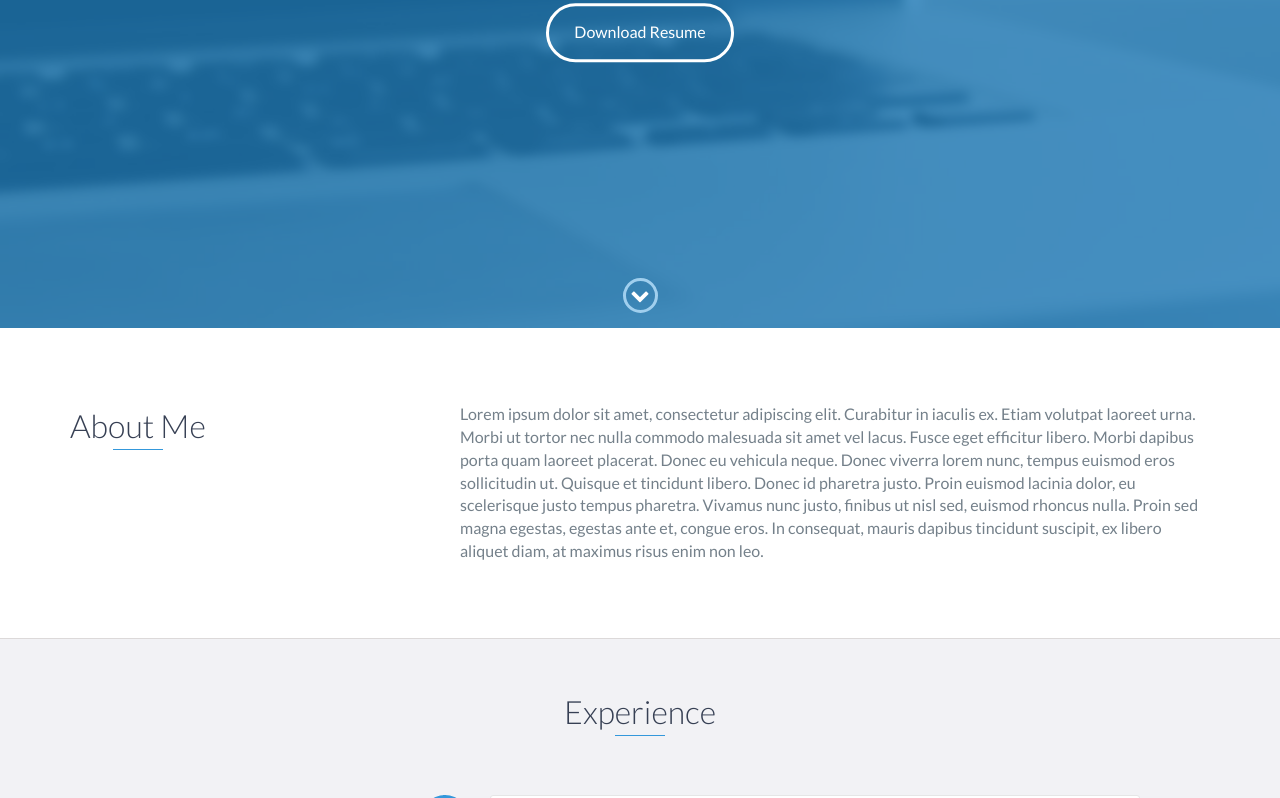
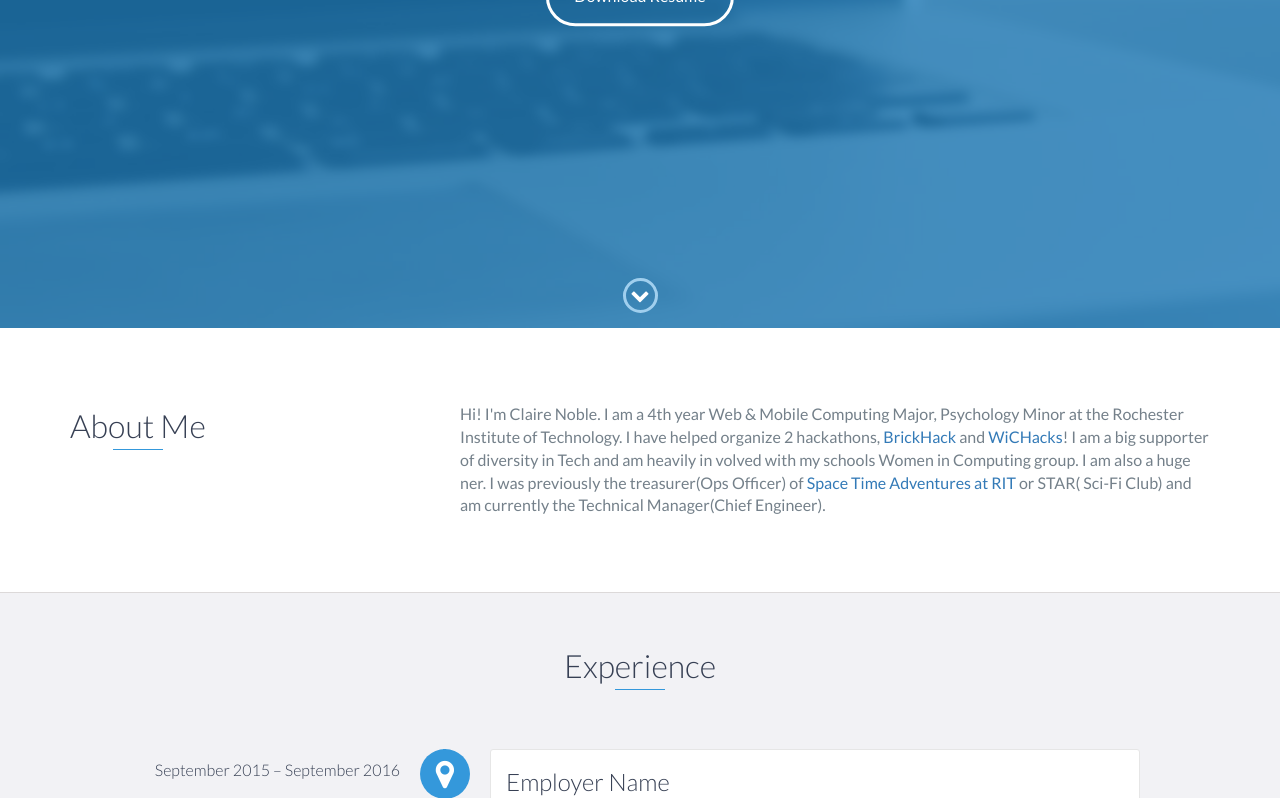
Before and after one commit to noblelady/noblelady.github.io, a website: page index.html in a window 1280 px wide. Shown: the part 472-1270 px from the top of the page. Drawn offline with nearby package versions, Linux system fonts and the light colour scheme.

Commit message:
first edits of index.html - resume and summary

```diff
--- a/index.html
+++ b/index.html
@@ -48,9 +48,9 @@
 
     <div id="lead">
         <div id="lead-content">
-            <h1>Ryan Fitzgerald</h1>
+            <h1>Claire Noble</h1>
             <h2>Software Engineer</h2>
-            <a href="#" class="btn-rounded-white">Download Resume</a>
+            <a href="resume/Resume.pdf" class="btn-rounded-white" download="CNoble_Resume">Download Resume</a>
         </div>
         <!-- End #lead-content -->
 
@@ -73,9 +73,9 @@
                 </div>
                 <div class="col-md-8">
                     <p>
-                        Lorem ipsum dolor sit amet, consectetur adipiscing elit. Curabitur in iaculis ex. Etiam volutpat laoreet urna. Morbi ut tortor nec nulla commodo malesuada sit amet vel lacus. Fusce eget efficitur libero. Morbi dapibus porta quam laoreet placerat. Donec
-                        eu vehicula neque. Donec viverra lorem nunc, tempus euismod eros sollicitudin ut. Quisque et tincidunt libero. Donec id pharetra justo. Proin euismod lacinia dolor, eu scelerisque justo tempus pharetra. Vivamus nunc justo, finibus
-                        ut nisl sed, euismod rhoncus nulla. Proin sed magna egestas, egestas ante et, congue eros. In consequat, mauris dapibus tincidunt suscipit, ex libero aliquet diam, at maximus risus enim non leo.
+                        Hi! I'm Claire Noble. I am a 4th year Web & Mobile Computing Major, Psychology Minor at the Rochester Institute of Technology.
+                        I have helped organize 2 hackathons, <a href="https://brickhack.io">BrickHack</a> and <a href="https://wichacks.io">WiCHacks</a>! I am a big supporter of diversity in Tech and am heavily in volved with my schools Women in Computing group.
+                        I am also a huge ner. I was previously the treasurer(Ops Officer) of <a href="https://ritstar.com/">Space Time Adventures at RIT</a> or STAR( Sci-Fi Club) and am currently the Technical Manager(Chief Engineer).
                     </p>
                 </div>
             </div>
```
Also changed, not shown: 1 other file.
